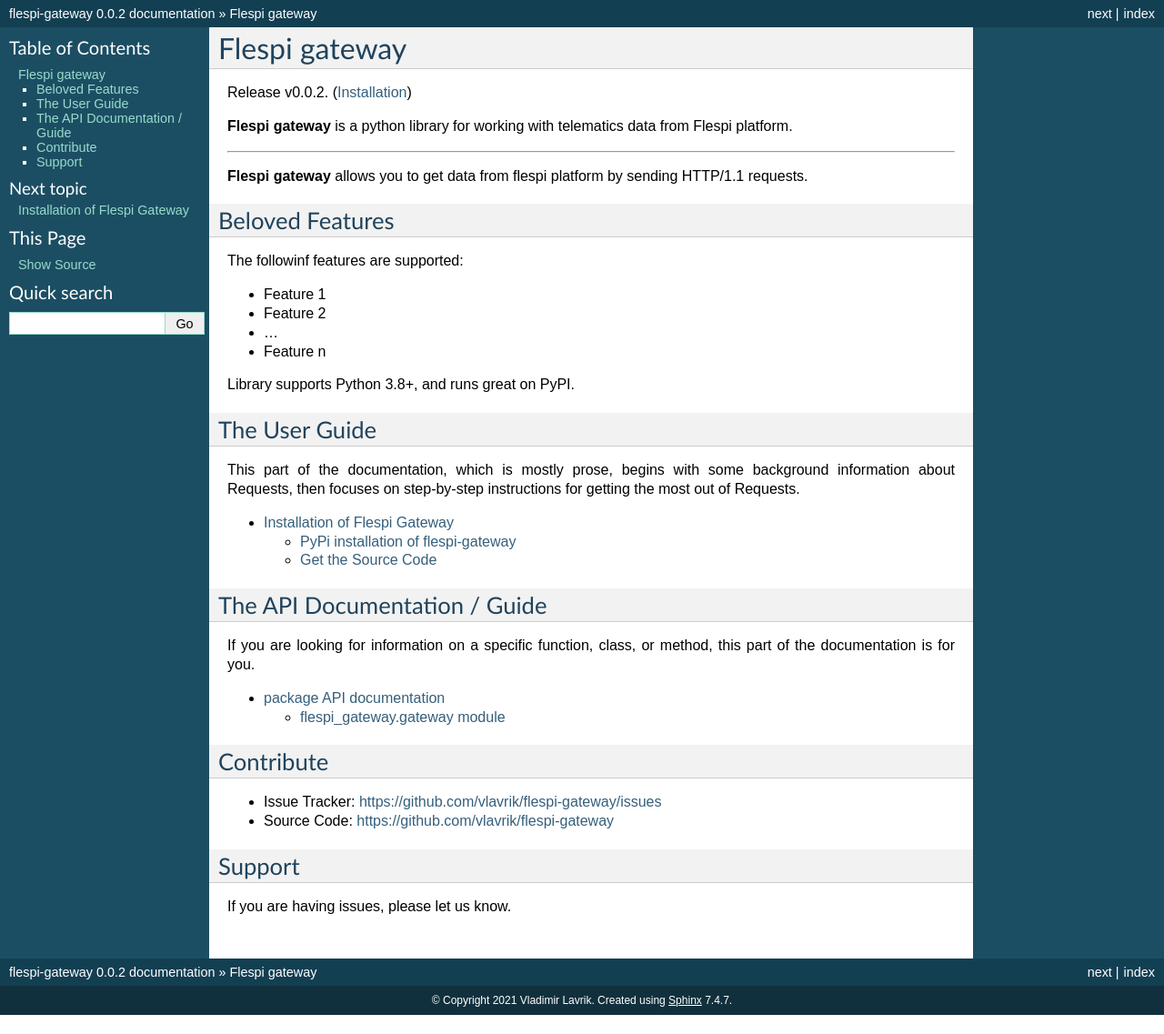
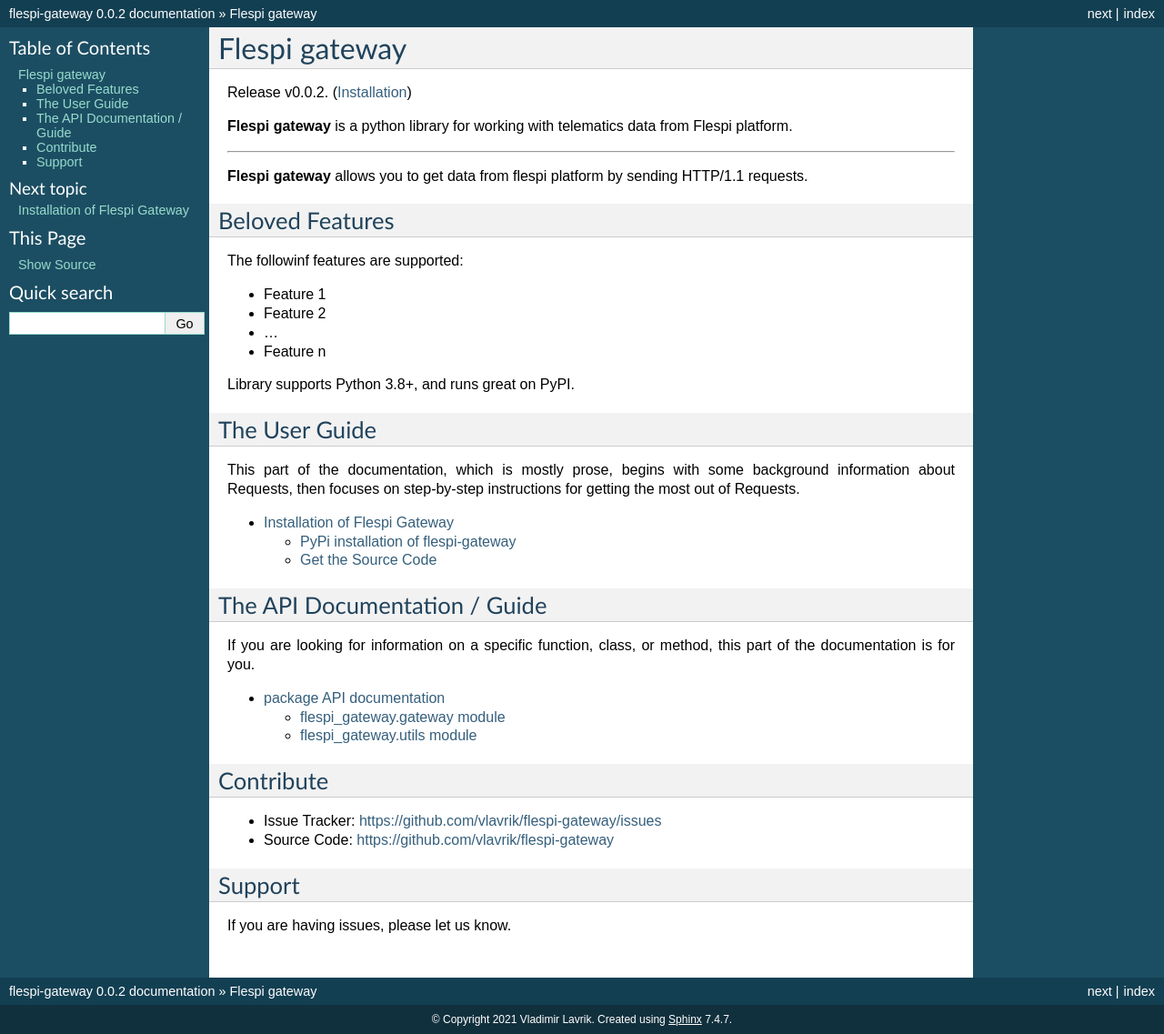
Before and after one commit to vlavrik/flespi-gateway, a Sphinx documentation site: the page built from docs/index.rst, in a window 1280 px wide. Shown: the whole page at 91% size. Built offline with Sphinx 7.4.7, drawn with Linux system fonts in a browser that asks for light colours; pages that are not in the unit, such as notebooks, are missing from menus; before the commit the page ends 1116 px from its top, so only the background shows below that.

```diff
--- a/docs/api.rst
+++ b/docs/api.rst
@@ -9,3 +9,10 @@ flespi_gateway\.gateway module
 .. automodule:: flespi_gateway.gateway
     :members:
     :undoc-members:
+
+flespi_gateway\.utils module
+------------------------------
+
+.. automodule:: flespi_gateway.utils
+    :members:
+    :undoc-members:
```
Also changed, not shown: 1 other file.
